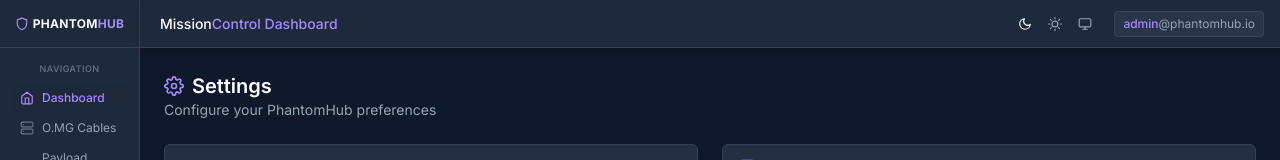
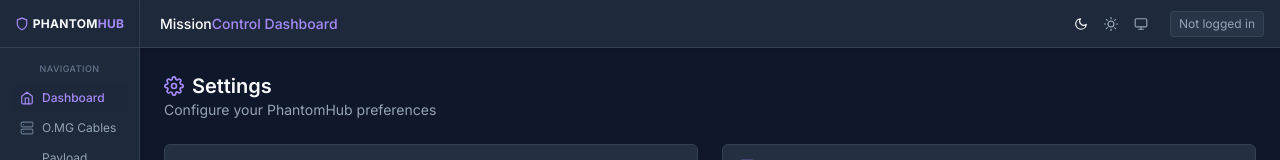
Before and after one commit to cloudzombie/phantomhub, a React (Vite) app in the folder frontend/: page /settings in a window 1280 px wide. Shown: the top 160 px of the page. Built offline with nearby package versions, Linux system fonts and the light colour scheme; no server answers.

Commit message:
fix: Display real user email instead of hardcoded admin@phantomhub.io

```diff
--- a/frontend/src/components/Layout.tsx
+++ b/frontend/src/components/Layout.tsx
@@ -10,9 +10,21 @@
 const Layout = () => {
   const location = useLocation();
   const [activeRoute, setActiveRoute] = useState('/');
+  const [currentUser, setCurrentUser] = useState<{name?: string, email?: string, role?: string} | null>(null);
 
   useEffect(() => {
     setActiveRoute(location.pathname);
+
+    // Get current user from localStorage
+    const userStr = localStorage.getItem('user');
+    if (userStr) {
+      try {
+        const userData = JSON.parse(userStr);
+        setCurrentUser(userData);
+      } catch (error) {
+        console.error('Error parsing user data:', error);
+      }
+    }
 
     // Listen for API configuration changes
     const handleApiConfigChange = (event: CustomEvent) => {
@@ -50,6 +62,7 @@
 
   const handleLogout = () => {
     localStorage.removeItem('token');
+    localStorage.removeItem('user');
     window.location.href = '/login';
   };
 
@@ -133,7 +146,14 @@
               <ThemeToggle compact={true} showLabels={false} />
             </div>
             <div className="text-xs text-slate-400 py-1 px-2 bg-slate-700/50 rounded border border-slate-600/50">
-              <span className="text-green-500 font-medium">admin</span>@phantomhub.io
+              {currentUser ? (
+                <>
+                  <span className="text-green-500 font-medium">{currentUser.name || currentUser.email?.split('@')[0]}</span>
+                  {currentUser.email && `@${currentUser.email.split('@')[1]}`}
+                </>
+              ) : (
+                <span className="text-slate-400">Not logged in</span>
+              )}
             </div>
           </div>
         </header>
```
